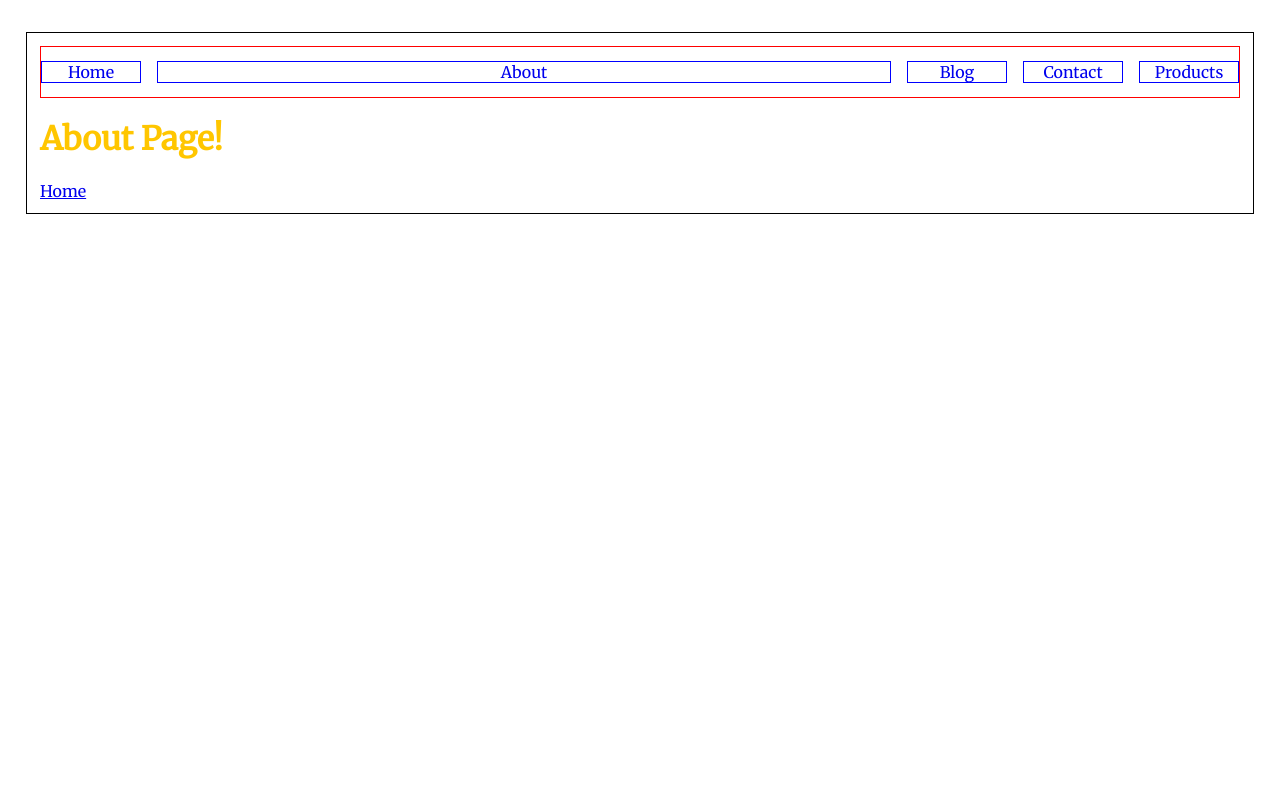
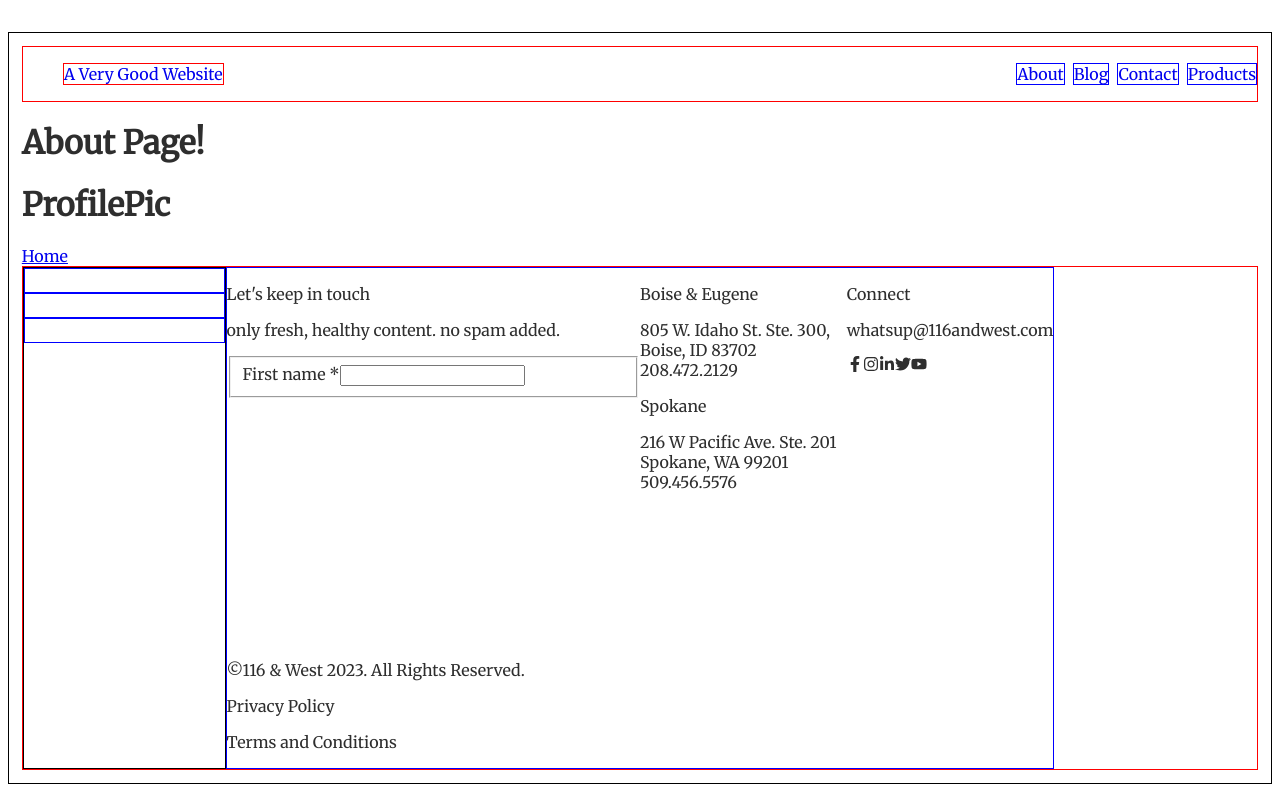
Before and after one commit to noahselis/gatsby3, a Gatsby site: page /about in a window 1280 px wide. Built offline with nearby package versions, Linux system fonts and the light colour scheme; Gatsby itself is replaced by a stand-in of ours.

Commit message:
acf is very cool

```diff
--- a/package.json
+++ b/package.json
@@ -17,6 +17,7 @@
   "dependencies": {
     "@fontsource/merriweather": "^4.5.14",
     "@mdx-js/react": "^2.2.1",
+    "@react-icons/all-files": "^4.1.0",
     "babel-plugin-styled-components": "^2.0.7",
     "dompurify": "^2.4.1",
     "gatsby": "^5.3.3",
--- /dev/null
+++ b/src/components/Footer.js
@@ -0,0 +1,99 @@
+import React from 'react'
+import styled from 'styled-components'
+import { FaFacebookF as Facebook } from '@react-icons/all-files/fa/FaFacebookF'
+import { FaInstagram as Instagram } from '@react-icons/all-files/fa/FaInstagram'
+import { FaLinkedinIn as Linkedin } from '@react-icons/all-files/fa/FaLinkedinIn'
+import { FaTwitter as Twitter } from '@react-icons/all-files/fa/FaTwitter'
+import { FaYoutube as Youtube } from '@react-icons/all-files/fa/FaYoutube'
+
+const FooterStyles = styled.footer`
+  display: grid;
+  grid-template-columns: 1fr auto 1fr;
+  grid-auto-rows: fit-content;
+
+  .stripes {
+    display: grid;
+    grid-template-rows: repeat(3, 25px);
+    border: 1px solid black;
+
+    #red {
+      border: 1px solid blue;
+    }
+    #grey {
+      border: 1px solid blue;
+    }
+    #orange {
+      border: 1px solid blue;
+    }
+  }
+
+  border: 1px solid red;
+`
+
+const ContentGrid = styled.div`
+display: grid;
+grid-template-columns: 2fr 1fr 1fr;
+grid-template-rows: 4fr 1fr;
+height: 500px;
+
+border: 1px solid blue;
+`
+
+export default function Footer() {
+  return (
+    <FooterStyles>
+      <div className="stripes">
+        <span id="red" />
+        <span id="grey" />
+        <span id="orange" />
+      </div>
+      <ContentGrid className="content">
+        <div className="newsletter">
+          <p>Let's keep in touch</p>
+          <p>only fresh, healthy content. no spam added.</p>
+          <form>
+            <fieldset>
+              <label>First name *</label>
+              <input />
+            </fieldset>
+          </form>
+        </div>
+        <div className="locations">
+          <p>Boise & Eugene</p>
+          <p>
+            805 W. Idaho St. Ste. 300,
+            <br />
+            Boise, ID 83702
+            <br />
+            208.472.2129
+          </p>
+          <p>Spokane</p>
+          <p>
+            216 W Pacific Ave. Ste. 201
+            <br />
+            Spokane, WA 99201
+            <br />
+            509.456.5576
+          </p>
+        </div>
+        <div className="connect">
+          <p>Connect</p>
+          <p>whatsup@116andwest.com</p>
+          <div className="icons">
+            <Facebook />
+            <Instagram />
+            <Linkedin />
+            <Twitter />
+            <Youtube />
+          </div>
+        </div>
+        <div className="rights">
+        <p>&#169;116 & West 2023. All Rights Reserved.</p>
+        <p>Privacy Policy</p>
+        <p>Terms and Conditions</p>
+        </div>
+      </ContentGrid>
+      <div className="end" />
+    </FooterStyles>
+  )
+}
--- a/src/components/Layout.js
+++ b/src/components/Layout.js
@@ -3,9 +3,10 @@ import { GlobalStyles } from "../styles/GlobalStyles";
 import { Typography } from '../styles/Typography';
 import Nav from "./Nav";
 import styled from "styled-components";
+import Footer from "./Footer";
 
 const SiteBorderStyles = styled.div`
-  max-width: 1200px;
+  max-width: 1400px;
   margin: 2rem auto;
   padding: clamp(5px, 1vw, 25px);
 
@@ -23,6 +24,7 @@ export default function Layout({pageTitle, children}) {
                 <h1>{pageTitle}</h1>
                 {children}
             </main>
+            <Footer />
         </SiteBorderStyles>
         </>
     )
--- a/src/components/Nav.js
+++ b/src/components/Nav.js
@@ -5,34 +5,44 @@ import styled from 'styled-components'
 const NavStyles = styled.nav`
   ul {
     display: grid;
-    grid-template-columns: 100px 1fr repeat(3, 100px);
-    grid-template-rows: 50px;
-    column-gap: 1rem;
+    /* grid-template-columns: 200px auto repeat(8, 1fr);
+    grid-template-rows: 75px; */
+    /* grid-template-columns: repeat(auto-fit, 150px); */
+    grid-template-columns: 1fr;
+    grid-auto-flow: column;
+    justify-content: start;
+    column-gap: 0.5rem;
     align-items: center;
-    margin: 0;
-    padding: 0;
+    justify-items: center;
     text-align: center;
     list-style: none;
     li {
-      height: fit-content;
       border: 1px solid blue;
+      /* &:first-child {
+        margin-left: 1rem;
+      } */
+      /* &:nth-child(2) {
+        grid-column-start: 7;
+      } */
+      &.logo {
+        justify-self: start;
+        border: 1px solid red;
+      }
     }
     a {
       text-decoration: none;
-    }
-    .logo {
     }
   }
   border: 1px solid red;
 `
 
-export default function Nav({}) {
+export default function Nav() {
   return (
     <NavStyles>
       <ul>
-        <li>
-          <Link to="/" className="logo">
-            Home
+        <li className='logo'>
+          <Link to="/" >
+            A Very Good Website
           </Link>
         </li>
         <li>
--- /dev/null
+++ b/src/components/ProfilePic.js
@@ -0,0 +1,16 @@
+import React from 'react'
+import styled from 'styled-components'
+
+const PicStyle = styled.div`
+  img {
+    width: 200px;
+  }
+`
+
+export default function ProfilePic() {
+  return (
+    <>
+      <h1>ProfilePic</h1>
+    </>
+  )
+}
--- a/src/pages/about.js
+++ b/src/pages/about.js
@@ -1,15 +1,24 @@
 import * as React from 'react'
-import { Link } from 'gatsby'
+import { Link, graphql } from 'gatsby'
 import Layout from '../components/Layout'
+import ProfilePic from '../components/ProfilePic'
 import Seo from '../components/Seo'
 
 export default function AboutPage() {
+  console.log("💩")
   return (
     <Layout>
       <h1>About Page!</h1>
-      <Link to='/'>Home</Link>
+      <ProfilePic />
+      <Link to="/">Home</Link>
     </Layout>
   )
 }
 
+// export const query = graphql`
+//   query {
+
+//   }
+// `
+
 export const Head = () => <Seo title={'Aboot'} />
--- a/src/styles/Typography.js
+++ b/src/styles/Typography.js
@@ -3,6 +3,6 @@ import { createGlobalStyle } from "styled-components";
 export const Typography = createGlobalStyle`
 html {
     font-family: "Merriweather", serif;
-    color: var(--yellow);
+    color: var(--black);
     }
 `
--- a/src/styles/globalStyles.js
+++ b/src/styles/globalStyles.js
@@ -1,4 +1,4 @@
-import styled, { createGlobalStyle } from 'styled-components'
+import { createGlobalStyle } from 'styled-components'
 
 export const GlobalStyles = createGlobalStyle`
   :root {
@@ -7,6 +7,16 @@ export const GlobalStyles = createGlobalStyle`
     --yellow: #ffc600;
     --white: #fff;
     --grey: #efefef;
+  }
+
+  html {
+    box-sizing: border-box;
+  }
+
+  *,
+  *::before,
+  *::after, {
+    box-sizing: inherits;
   }
 
 body {
```
Also changed, not shown: src/pages/index.js (+74 -11 lines), src/pages/products.js (+6 -41 lines), 2 other files.
